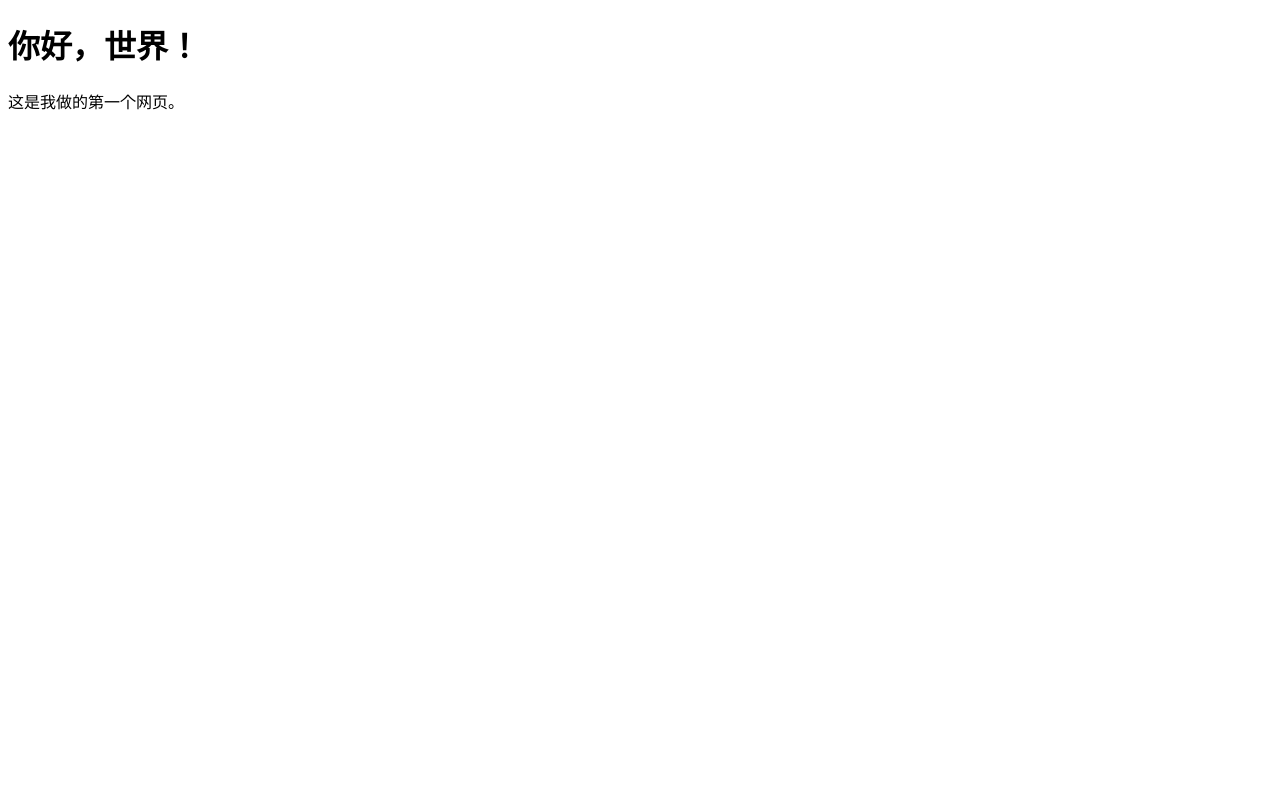
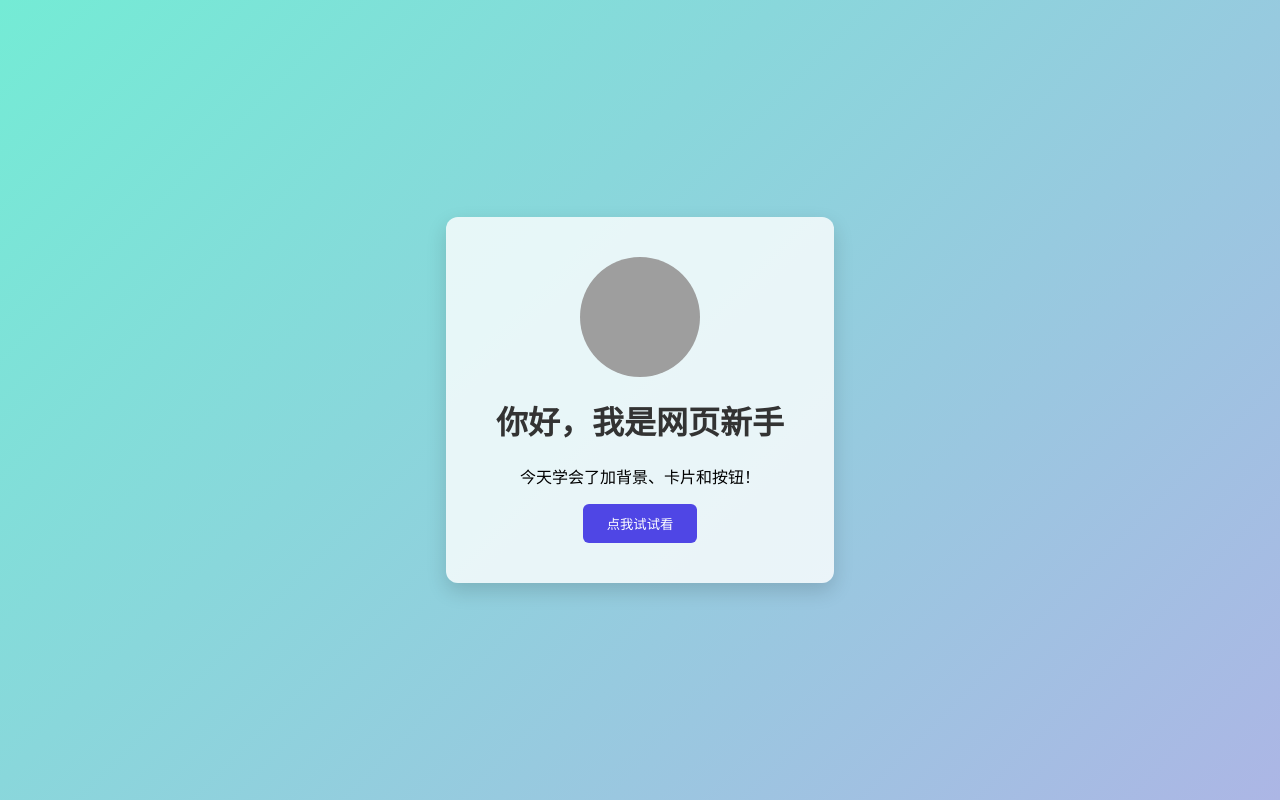
Before and after one commit to weipengyi/gitTest, a plain HTML site: page hello-world/index.html in a window 1280 px wide. Drawn offline with Linux system fonts and the light colour scheme; grey boxes are pictures that could not be loaded.

Commit message:
Update index.html

```diff
--- a/hello-world/index.html
+++ b/hello-world/index.html
@@ -1,10 +1,71 @@
 <!DOCTYPE html>
-<html>
-  <head>
-    <title>我的第一个网站</title>
-  </head>
-  <body>
-    <h1>你好，世界！</h1>
-    <p>这是我做的第一个网页。</p>
-  </body>
+<html lang = "zh-CN">
+ <head>
+  <meta charset="UTF-8">
+  <title>我的彩色小站</title>
+
+  <!-- 内联 CSS：一次性写在 <style> 里，方便入门 -->
+  <style>
+    /* 1. 全屏渐变背景 */
+    body {
+      margin: 0;
+      height: 100vh;
+      background: linear-gradient(135deg, #74ebd5, #ACB6E5);
+      display: flex;          /* 让子元素垂直+水平居中 */
+      justify-content: center;
+      align-items: center;
+      font-family: "Segoe UI", Arial, sans-serif;
+    }
+
+    /* 2. 白色卡片 */
+    .card {
+      background: #ffffffcc;  /* cc=80% 透明度 */
+      padding: 40px 50px;
+      border-radius: 12px;
+      box-shadow: 0 8px 20px rgba(0,0,0,.15);
+      text-align: center;
+    }
+
+    /* 3. 标题美化 */
+    h1 {
+      margin-top: 0;
+      color: #333;
+    }
+
+    /* 4. 图片圆角 */
+    .avatar {
+      width: 120px;
+      height: 120px;
+      border-radius: 50%;
+      object-fit: cover;      /* 防止图片变形 */
+      margin-bottom: 15px;
+    }
+
+    /* 5. 按钮样式 */
+    .btn {
+      background: #4f46e5;
+      color: #fff;
+      border: none;
+      padding: 10px 24px;
+      border-radius: 6px;
+      cursor: pointer;
+      transition: background .3s;
+    }
+    .btn:hover {
+      background: #3730a3;    /* 鼠标悬停变深 */
+    }
+  </style>
+</head>
+
+<body>
+  <div class="card">
+    <!-- 换成你喜欢的图，也可先用占位图 -->
+    <img class="avatar"
+         src="https://picsum.photos/200"
+         alt="头像">
+    <h1>你好，我是网页新手</h1>
+    <p>今天学会了加背景、卡片和按钮！</p>
+    <button class="btn" onclick="alert('你点了按钮！')">点我试试看</button>
+  </div>
+</body>
 </html>
```
